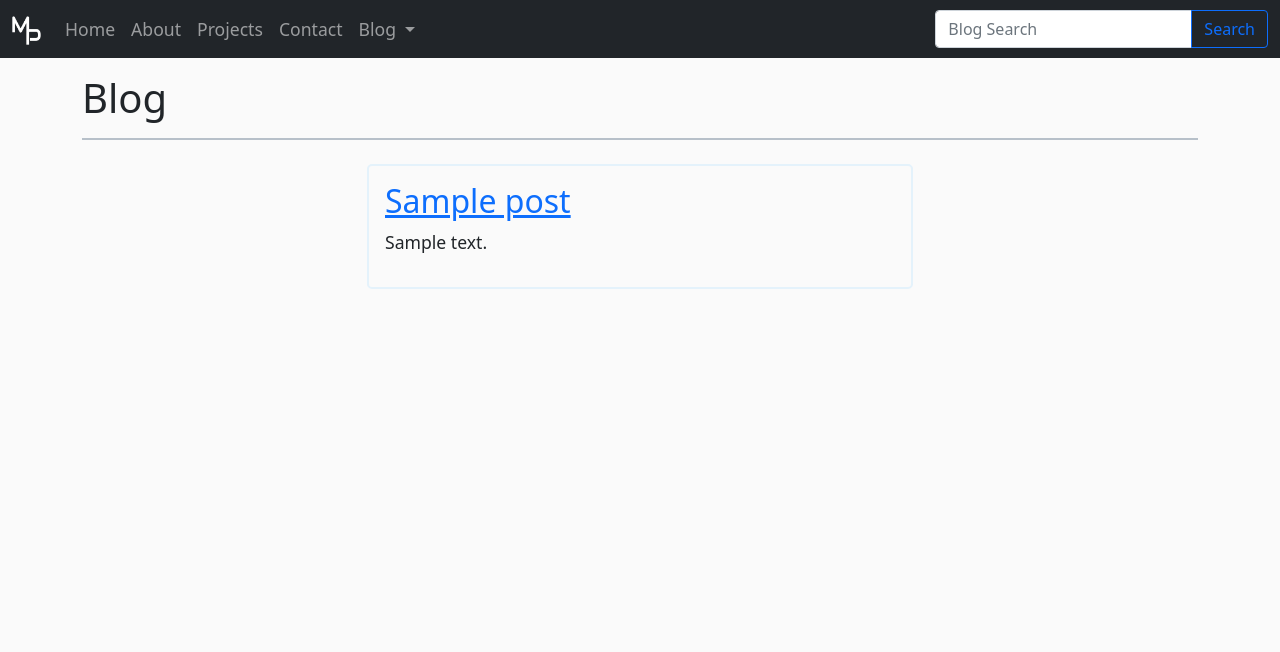
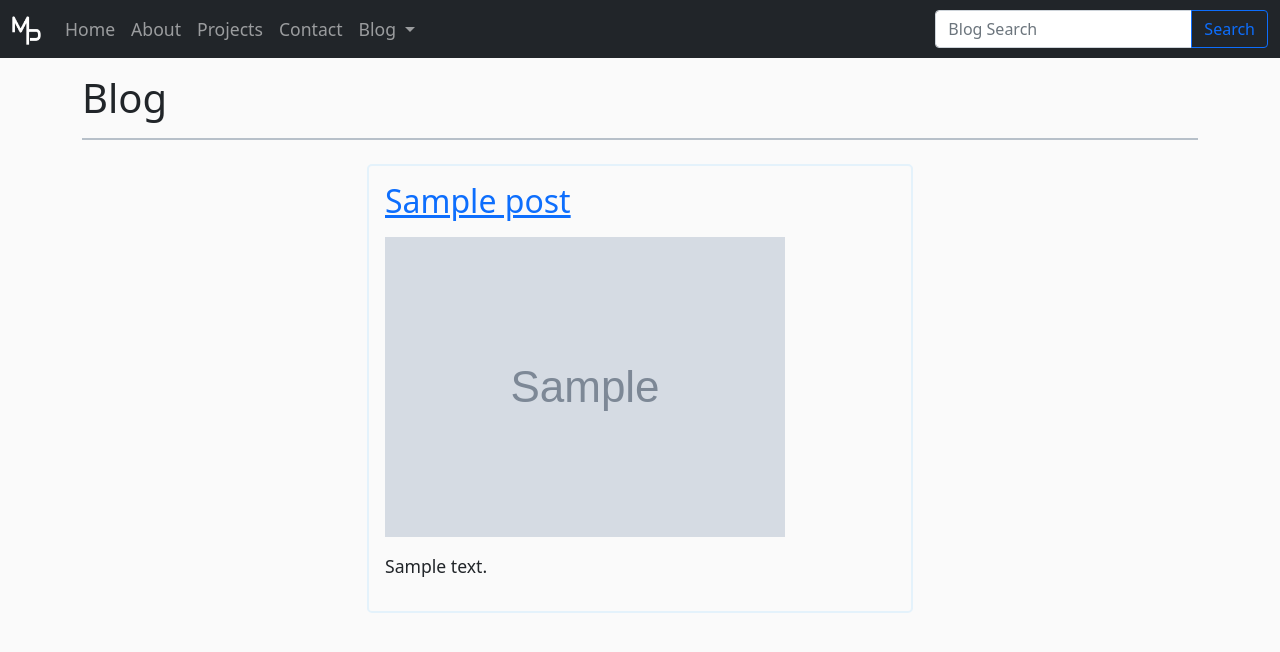
Before and after one commit to mppatterson84/michael_patterson.com, a Django app: page /blog/ in a window 1280 px wide. Shown: the top 652 px of the page. Run offline with Django 3.2, Linux system fonts and the light colour scheme; tables that the repository leaves empty hold one stand-in row (values such as "Sample post"); grey boxes marked "Sample" are stand-in pictures; some libraries are stand-ins or nearby versions.

Commit message:
display featured image

```diff
--- a/blog/templates/blog/post_detail.html
+++ b/blog/templates/blog/post_detail.html
@@ -39,6 +39,7 @@
 {% endif %}
 
 <div class="py-3 mb-3 post-meta-head">
+    <img class="mb-4" src="{{ post.image }}" alt="Post Featured Image">
     {% if post.author.first_name and post.author.last_name %}
     <p>By: {{ post.author.first_name }} {{ post.author.last_name }}</p>
     {% else %}
--- a/blog/templates/blog/post_list.html
+++ b/blog/templates/blog/post_list.html
@@ -9,7 +9,8 @@
     {% if post.published == False %}
     <h4 class="bg-warning p-1">This post is not published.</h4>
     {% endif %}
-    <h2><a href="{% url 'post-detail' post.slug %}">{{ post.title }}</a></h2>
+    <h2 class="mb-3"><a href="{% url 'post-detail' post.slug %}">{{ post.title }}</a></h2>
+    <a href="{% url 'post-detail' post.slug %}"><img class="mb-3" src="{{ post.image }}" alt="Post Featured Image"></a>
     <p>{{ post.body|truncatewords_html:50|safe }}</p>
 </article>
 {% endfor %}
```
